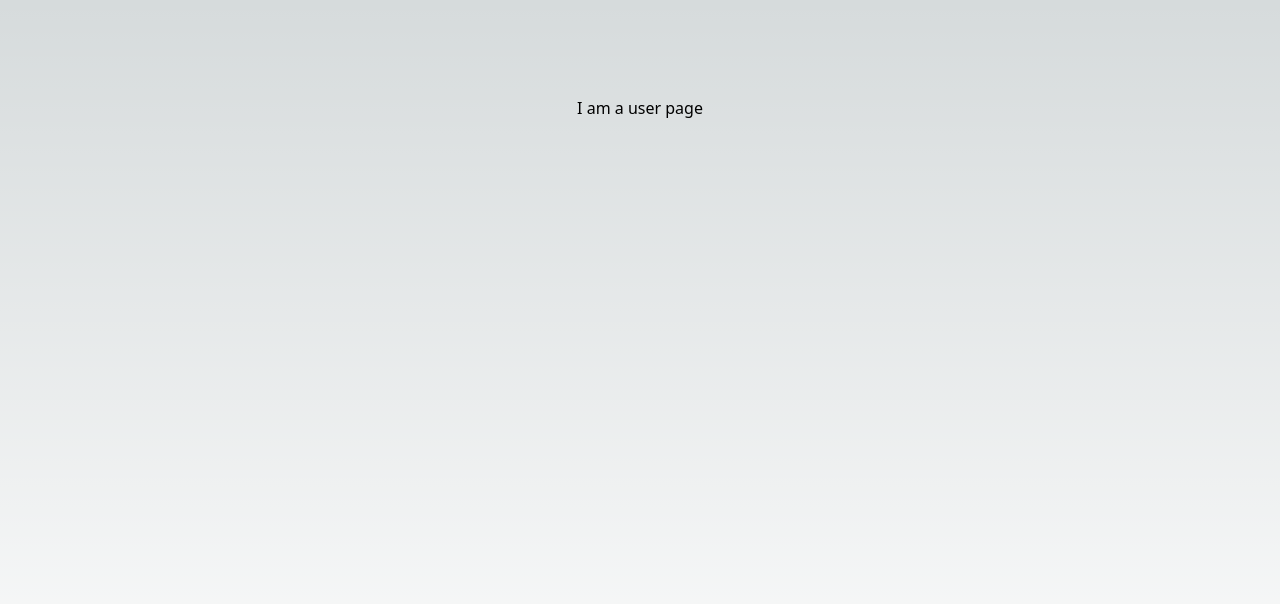
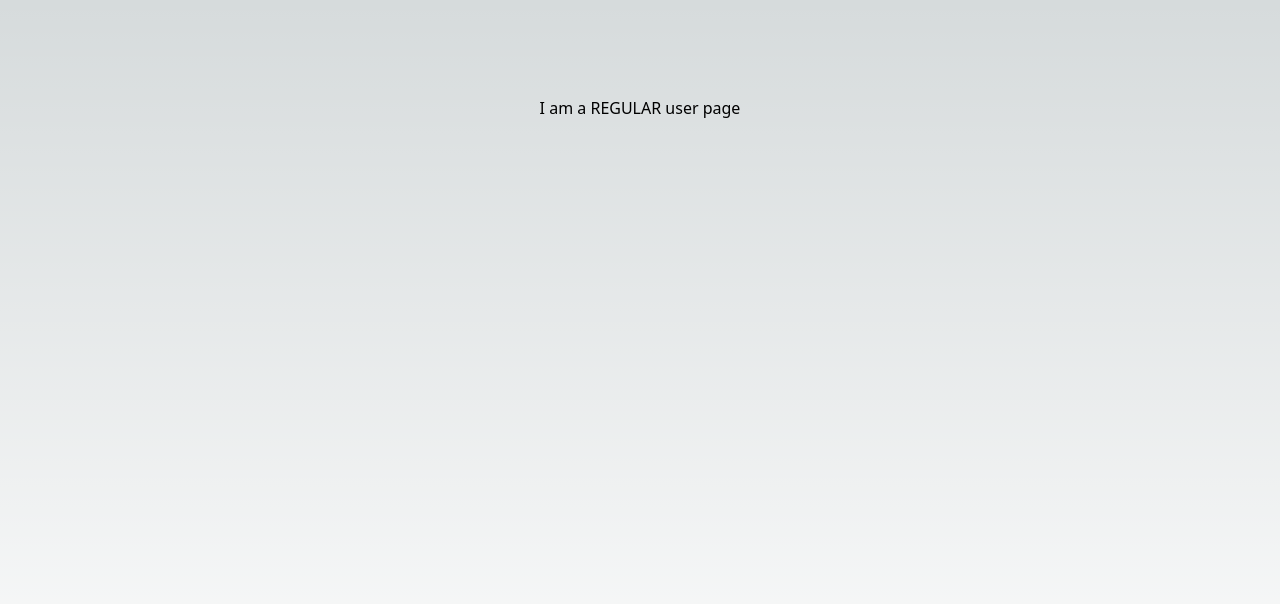
Before and after one commit to sandervspl/intercept-route-test, a Next.js app: page /en/user/a-b-c in a window 1280 px wide. Shown: the top 604 px of the page. Built offline with nearby package versions, Linux system fonts and the light colour scheme.

Commit message:
Use proper route names?

```diff
--- /dev/null
+++ b/src/app/[locale]/[classname]/[specname]/[category]/(...)[locale] /user/[user]/page.tsx
@@ -0,0 +1,3 @@
+export default function Page() {
+  return <div>User INTERCEPT page 2</div>;
+}
--- a/src/app/[locale]/[classname]/[specname]/[category]/page.tsx
+++ b/src/app/[locale]/[classname]/[specname]/[category]/page.tsx
@@ -3,7 +3,7 @@ import Link from "next/link";
 export default function Page(props: any) {
   return (
     <Link
-      href={`/${props.params.locale}/player/${props.name}/${props.region}/${props.realm}`}
+      href={`/en/user/a-b-c`}
       className="flex gap-1 border-gray-600 bg-base-300 font-medium capitalize hover:border-gray-400 disabled:border-gray-600 lg:text-xs xl:text-sm"
     >
       Show user
--- a/src/app/[locale]/user/[...user]/page.tsx
+++ b/src/app/[locale]/user/[user]/page.tsx
@@ -1,7 +1,7 @@
 export default function User() {
   return (
     <main className="flex min-h-screen flex-col items-center justify-between p-24">
-      I am a user page
+      I am a REGULAR user page
     </main>
   );
 }
```
Also changed, not shown: src/app/[locale]/[classname]/[specname]/[category]/(...)[locale] /page.tsx (renamed from src/app/[locale]/[classname]/[specname]/[category]/(...)[locale]user[...user]/page.tsx).
